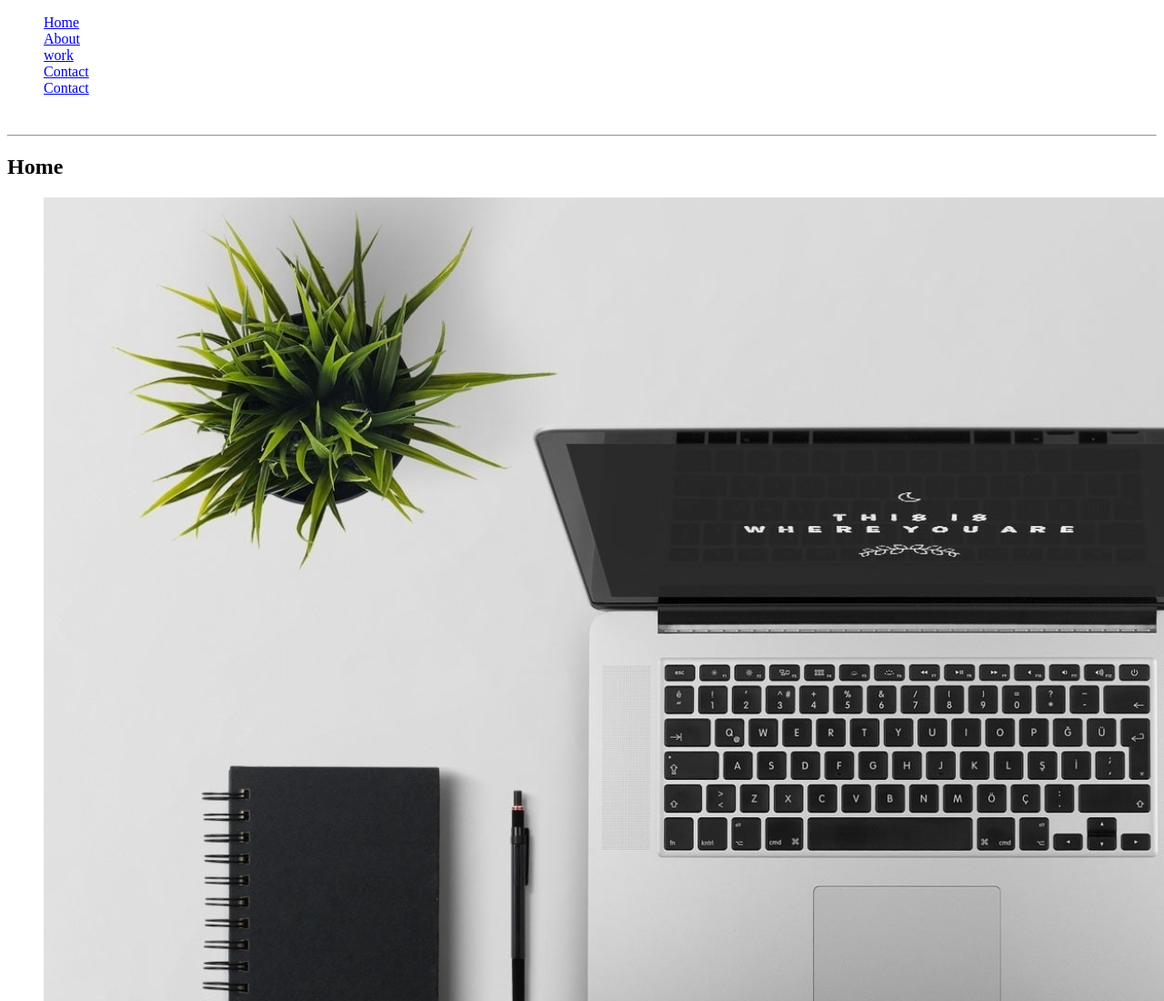
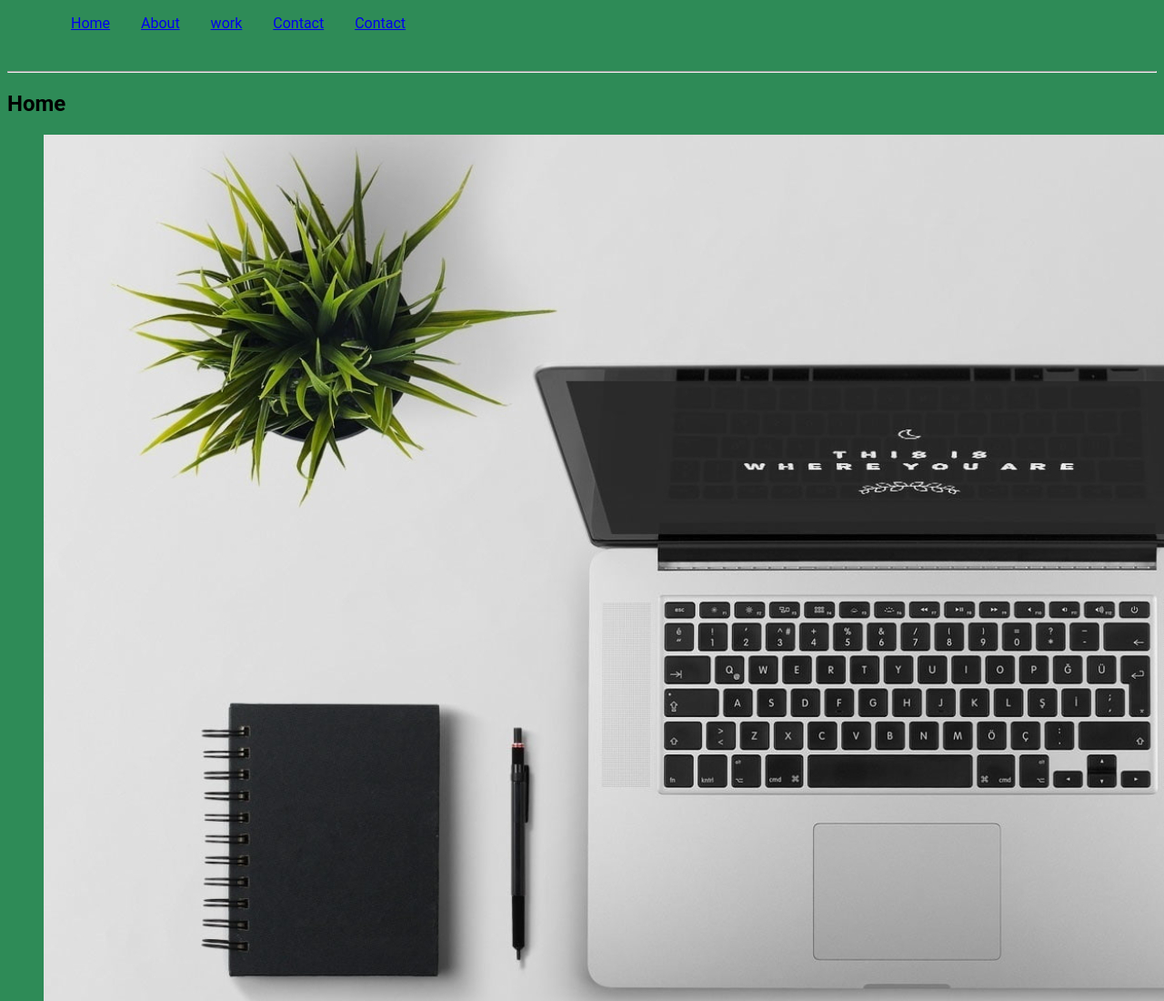
Before and after one commit to AlaaElksas/Html-Project, a plain HTML site: page index.html in a window 1280 px wide. Shown: the top 1100 px of the page at 91% size. Drawn offline with Linux system fonts and the light colour scheme.

Commit message:
css style sheet

```diff
--- a/index.html
+++ b/index.html
@@ -4,10 +4,11 @@
     <meta charset="UTF-8">
     <meta name="viewport" content="width=, initial-scale=1.0">
     <title>Document</title>
+    <link rel="stylesheet" href="style.css">
 </head>
 <body>
     <header>
-        <nav>
+        <nav class="nav">
             <ul type="none">
                 <a href="#Home"><li>Home</li></a>
                 <a href="#About"><li>About</li></a>
@@ -20,10 +21,11 @@
     </header>
     <br>
     <hr>
+    <!-- main section -->
     <main>
         <section id="Home">
             <h1>Home</h1>
-            <figure>
+            <figure class="image">
                 <img src="./resources/29.jpg" alt="photo">
                 <figcaption>nice setup</figcaption>
             </figure>
--- /dev/null
+++ b/style.css
@@ -0,0 +1,10 @@
+* {
+    font-family: 'Roboto', sans-serif;
+    background-color: seagreen;
+
+}
+
+.nav ul li {
+    display: inline;
+    margin-left: 30px;
+}
```
